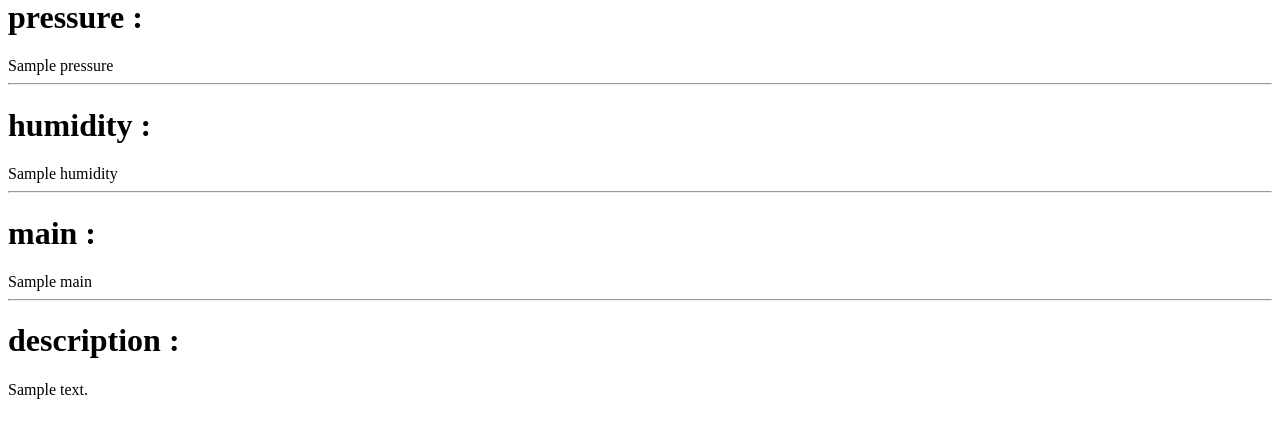
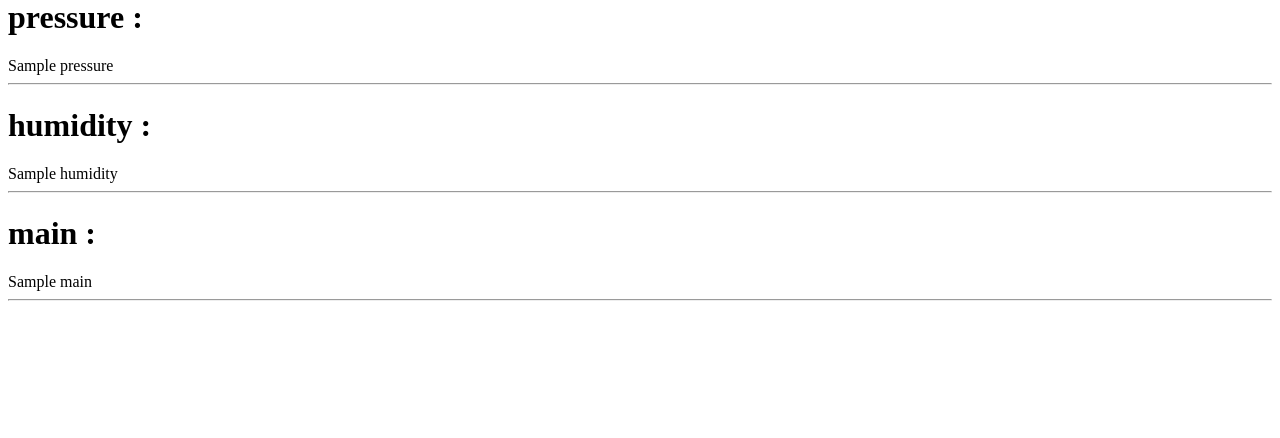
Before and after one commit to ItunuIjila/Weather-App-using-Django, a Django app: template weatherappproject/weatherapp/templates/index.html in a window 1280 px wide. Shown: the part 225-663 px from the top of the page. Run offline with Django 4.2, Linux system fonts and the light colour scheme; the template is opened without the code that fills it: most values are stand-ins (such as "Sample title", 1, 10 or a date in 2020).

Commit message:
Update index.html

```diff
--- a/weatherappproject/weatherapp/templates/index.html
+++ b/weatherappproject/weatherapp/templates/index.html
@@ -4,4 +4,3 @@
         <h1 class='btn btn-primary'>pressure :  </h1><span> {{pressure}}</span><hr>
         <h1 class='btn btn-primary'>humidity : </h1> <span> {{humidity}} </span><hr>
         <h1 class='btn btn-primary'>main : </h1> <span> {{main}}</span><hr>
-        <h1 class='btn btn-primary'>description : </h1> <span> {{description}}</span>
```
